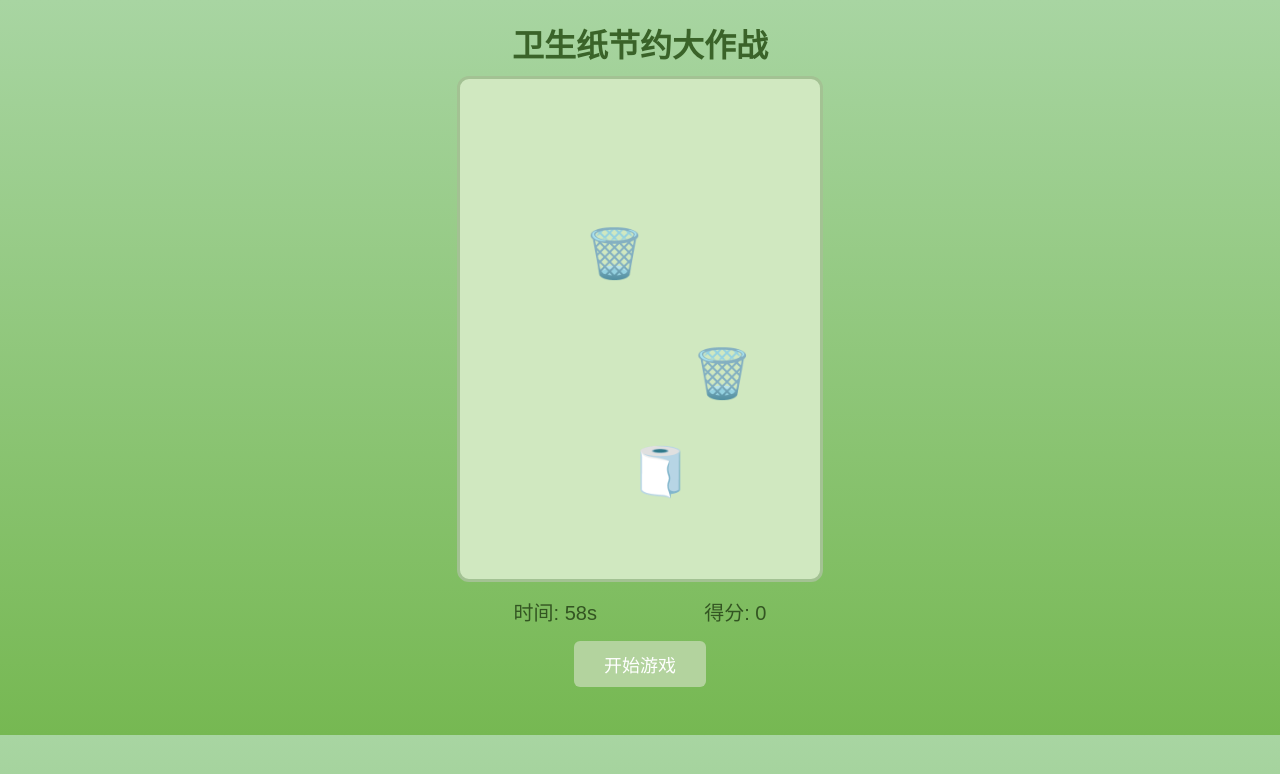
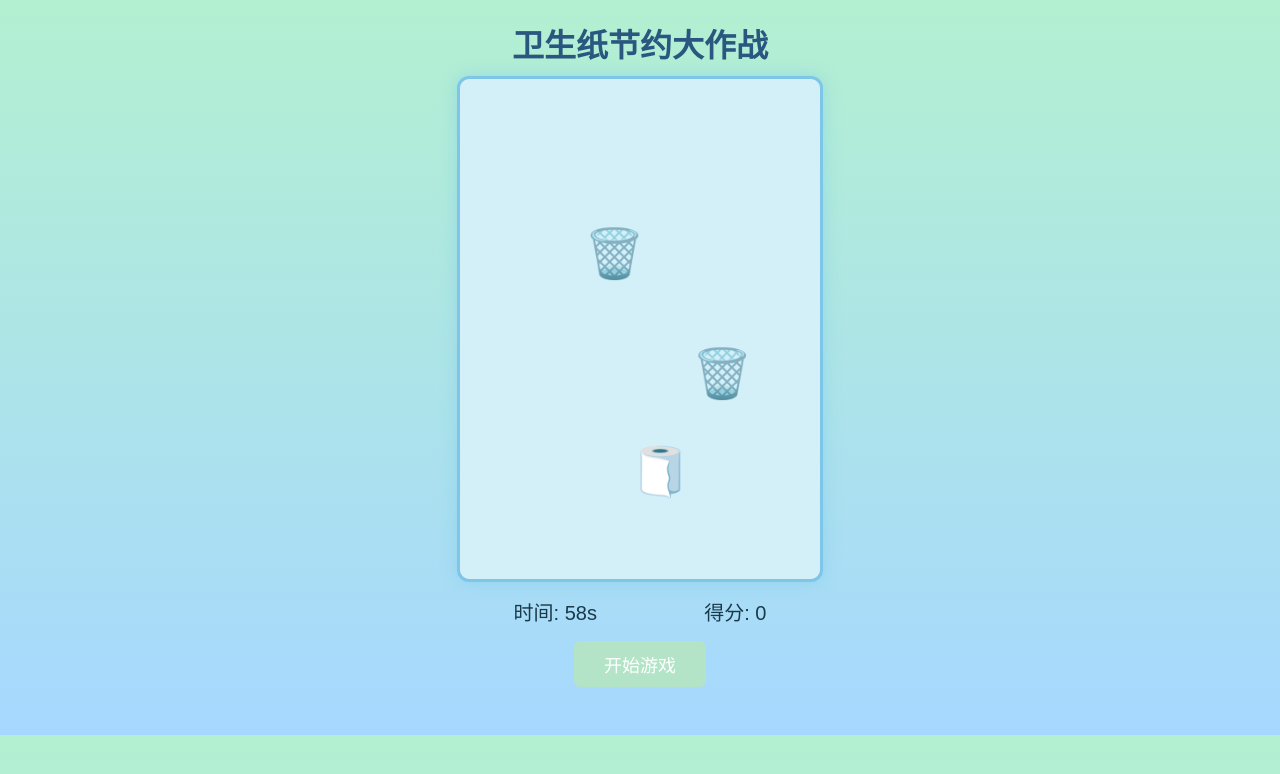
Before and after one commit to LavenderF/ecopaper, a plain HTML site: page index.html in a window 1280 px wide. Both pictures are taken after a click on the button "开始游戏". Drawn offline with Linux system fonts and the light colour scheme.

Commit message:
Update index.html

```diff
--- a/index.html
+++ b/index.html
@@ -7,23 +7,24 @@
 <style>
   body {
     font-family: "微软雅黑", sans-serif;
-    background: linear-gradient(180deg, #a8d5a2 0%, #76b852 100%);
+    background: linear-gradient(180deg, #b3f0d1 0%, #a6d8ff 100%);
     margin: 0; padding: 0;
     display: flex; flex-direction: column; align-items: center;
     user-select: none;
-    color: #2e4d20;
+    color: #1a3a4a;
   }
   h1 {
     margin: 20px 0 10px;
-    color: #3a6329;
+    color: #2a577f;
   }
   #game-area {
     position: relative;
     width: 360px; height: 500px;
-    background: #d0e8c0;
-    border: 3px solid #a3c293;
+    background: #d3f0f9;
+    border: 3px solid #7dc6e8;
     border-radius: 12px;
     overflow: hidden;
+    box-shadow: 0 0 15px rgba(124, 198, 232, 0.5);
   }
   .item {
     position: absolute;
@@ -38,7 +39,7 @@
   #info {
     margin-top: 15px;
     font-size: 20px;
-    color: #335522;
+    color: #1a3a4a;
     display: flex; justify-content: space-around;
     width: 360px;
   }
@@ -46,21 +47,27 @@
     margin-top: 15px;
     padding: 10px 30px;
     font-size: 18px;
-    background-color: #8bbf71;
+    background-color: #82d1a5;
     border: none;
     border-radius: 6px;
     color: white;
     cursor: pointer;
     user-select: none;
+    box-shadow: 0 4px 8px rgba(130, 209, 165, 0.6);
+    transition: background-color 0.3s ease;
+  }
+  #start-btn:hover:not(:disabled) {
+    background-color: #6cbf90;
   }
   #start-btn:disabled {
-    background-color: #b3d39e;
+    background-color: #b3e4c7;
     cursor: default;
+    box-shadow: none;
   }
   #result {
     margin-top: 20px;
     font-size: 22px;
-    color: #2d4a14;
+    color: #1a3a4a;
     min-height: 28px;
   }
 </style>
@@ -139,12 +146,13 @@
     tip.style.left = '50%';
     tip.style.top = '50%';
     tip.style.transform = 'translate(-50%, -50%)';
-    tip.style.background = item.score > 0 ? '#81c784' : '#e57373';
-    tip.style.color = '#fff';
+    tip.style.background = item.score > 0 ? '#6ade8f' : '#f28b82';
+    tip.style.color = '#1a3a4a';
     tip.style.padding = '8px 16px';
     tip.style.borderRadius = '10px';
     tip.style.fontSize = '18px';
     tip.style.userSelect = 'none';
+    tip.style.boxShadow = '0 0 8px rgba(0,0,0,0.15)';
     tip.textContent = item.score > 0 ? `+${item.score}分，合理节约！` : `${item.name}，扣除15分！`;
 
     document.body.appendChild(tip);
```
